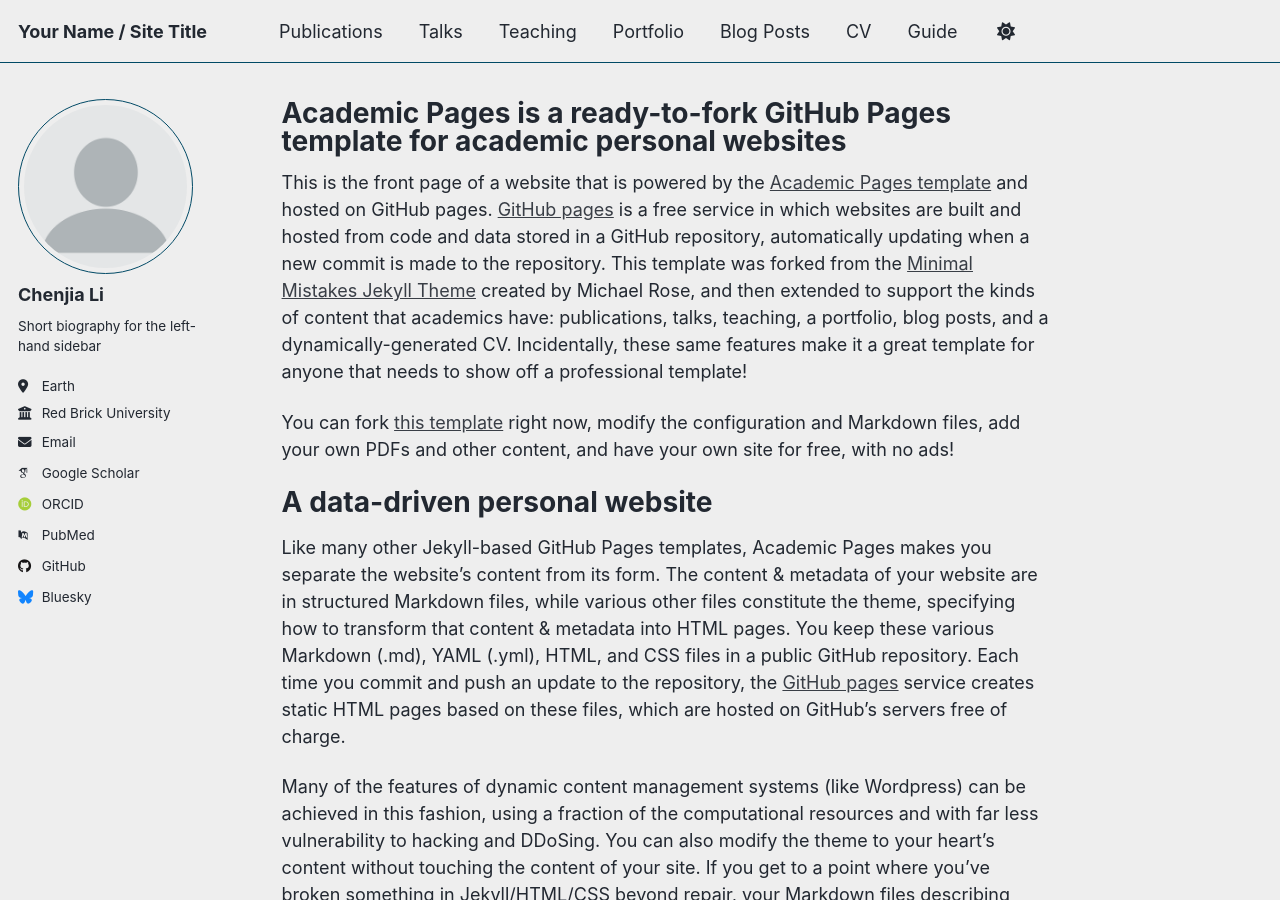
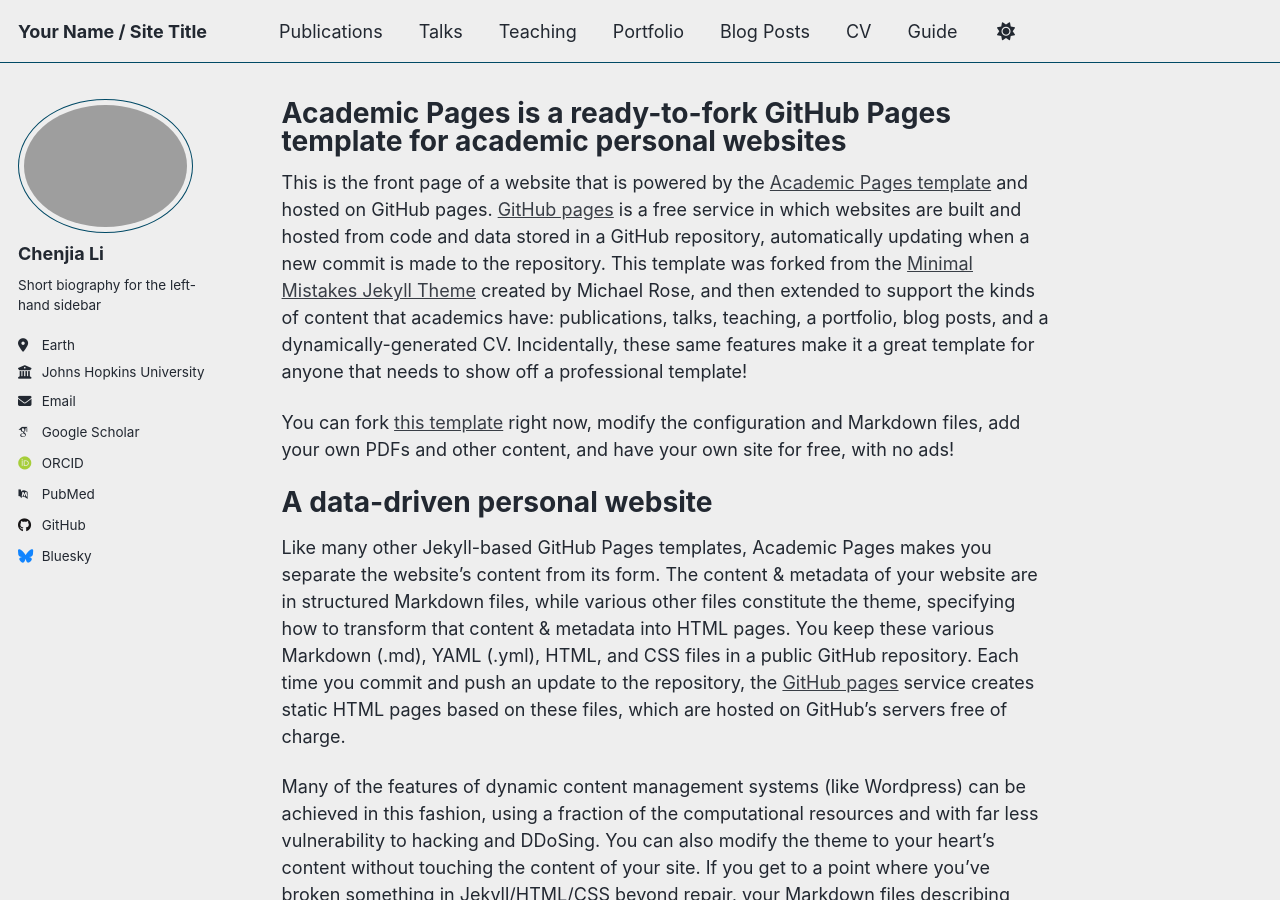
Before and after one commit to ResurrectionV/ResurrectionV.github.io, a Jekyll site: the page built from _pages/about.md, in a window 1280 px wide and 900 px high. Built offline with Jekyll 4.4.1, drawn with Linux system fonts in a browser that asks for light colours; some web fonts are replaced; a script that is not in the unit is left out.

Commit message:
Update _config.yml

```diff
--- a/_config.yml
+++ b/_config.yml
@@ -22,12 +22,12 @@ repository               : "academicpages/academicpages.github.io"
 #               Additional customization can be done by editing /_includes/author-profile.html
 author:
   # Biographic information
-  avatar           : "profile.png"
+  avatar           : "profilep1.png"
   name             : "Chenjia Li"
   pronouns         : # example: "she/her"
   bio              : "Short biography for the left-hand sidebar"
   location         : "Earth"
-  employer         : "Red Brick University"
+  employer         : "Johns Hopkins University"
   uri              : # URL
   email            : "none@example.org"
 
```
